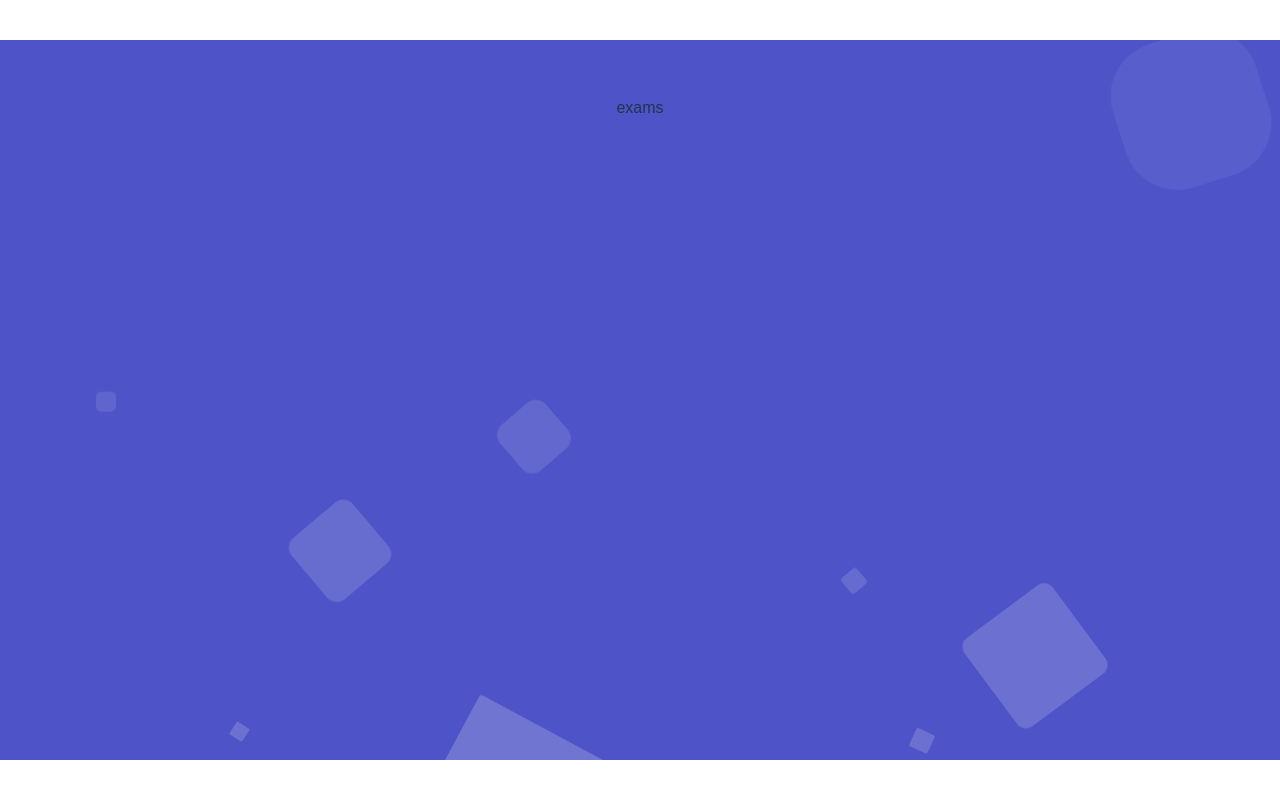
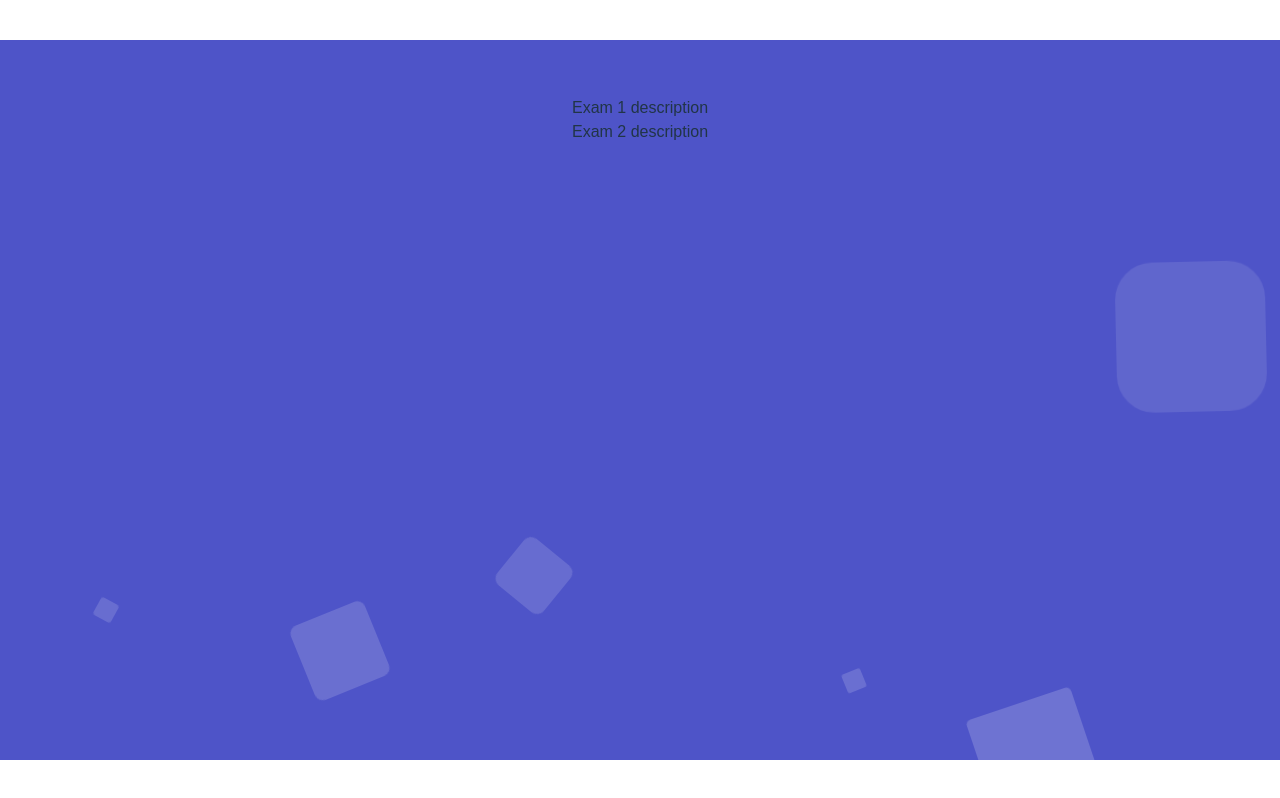
Before and after one commit to DevNerds2020/StudentAppPWA, a React (Vite) app: page /exams in a window 1280 px wide. Built offline with nearby package versions, Linux system fonts and the light colour scheme.

Commit message:
fixed key down in edit todo item

```diff
--- /dev/null
+++ b/src/components/ExampsPage/ExamsPage.jsx
@@ -0,0 +1,19 @@
+import React from 'react';
+import { Box } from '@mui/material';
+import exams from './exams';
+
+function ExamsPage() {
+  return (
+    <Box>
+      {exams.map((exam) => (
+        <Box key={exam.id}>
+          <Box>{exam.name}</Box>
+          <Box>{exam.description}</Box>
+          <Box>{exam.date}</Box>
+        </Box>
+      ))}
+    </Box>
+  );
+}
+
+export default ExamsPage;
--- /dev/null
+++ b/src/components/ExampsPage/exams.js
@@ -0,0 +1,89 @@
+const exams = [
+  {
+    id: 1,
+    title: 'Exam 1',
+    description: 'Exam 1 description',
+    time: 2, // minutes
+    questions: [
+      {
+        id: 1,
+        title: 'Question 1',
+        description: 'Question 1 description',
+        answers: {
+          a: 'Answer 1',
+          b: 'Answer 2',
+          c: 'Answer 3',
+          d: 'Answer 4',
+        },
+        correctAnswer: 'a',
+      },
+      {
+        id: 2,
+        title: 'Question 2',
+        description: 'Question 2 description',
+        answers: {
+          a: 'Answer 1',
+          b: 'Answer 2',
+          c: 'Answer 3',
+          d: 'Answer 4',
+        },
+        correctAnswer: 'b',
+      },
+      {
+        id: 10,
+        title: 'Question 10',
+        description: 'Question 10 description',
+        answers: {
+          a: 'Answer 1',
+          b: 'Answer 2',
+          c: 'Answer 3',
+          d: 'Answer 4',
+        },
+      },
+    ],
+  },
+  {
+    id: 2,
+    title: 'Exam 2',
+    description: 'Exam 2 description',
+    time: 2, // minutes
+    questions: [
+      {
+        id: 1,
+        title: 'Question 1',
+        description: 'Question 1 description',
+        answers: {
+          a: 'Answer 1',
+          b: 'Answer 2',
+          c: 'Answer 3',
+          d: 'Answer 4',
+        },
+        correctAnswer: 'a',
+      },
+      {
+        id: 2,
+        title: 'Question 2',
+        description: 'Question 2 description',
+        answers: {
+          a: 'Answer 1',
+          b: 'Answer 2',
+          c: 'Answer 3',
+          d: 'Answer 4',
+        },
+        correctAnswer: 'b',
+      },
+      {
+        id: 10,
+        title: 'Question 10',
+        description: 'Question 10 description',
+        answers: {
+          a: 'Answer 1',
+          b: 'Answer 2',
+          c: 'Answer 3',
+          d: 'Answer 4',
+        },
+      },
+    ],
+  },
+];
+export default exams;
--- a/src/components/TodoPage/TodoPage.jsx
+++ b/src/components/TodoPage/TodoPage.jsx
@@ -108,7 +108,11 @@ function TodoPage() {
             ) : (
               <TextField
                 onChange={(event) => handleEditTask(event, todo.id)}
-                onKeyDown={() => onEditButtonClick(todo.id)}
+                onKeyDown={(event) => {
+                  if (event.key === 'Enter') {
+                    onEditButtonClick(todo.id);
+                  }
+                }}
                 variant="standard"
                 defaultValue={todo.title ?? ''}
               />
--- a/src/utils/custom-routes.jsx
+++ b/src/utils/custom-routes.jsx
@@ -2,6 +2,7 @@ import React from 'react';
 import { createBrowserRouter } from 'react-router-dom';
 import Home from '../components/Home/Home';
 import TodoPage from '../components/TodoPage/TodoPage';
+import ExamsPage from '../components/ExampsPage/ExamsPage';
 
 const router = createBrowserRouter([
   {
@@ -26,7 +27,7 @@ const router = createBrowserRouter([
   },
   {
     path: '/exams',
-    element: <div>exams</div>,
+    element: <ExamsPage />,
     errorElement: <div>404</div>,
   },
 ]);
```
